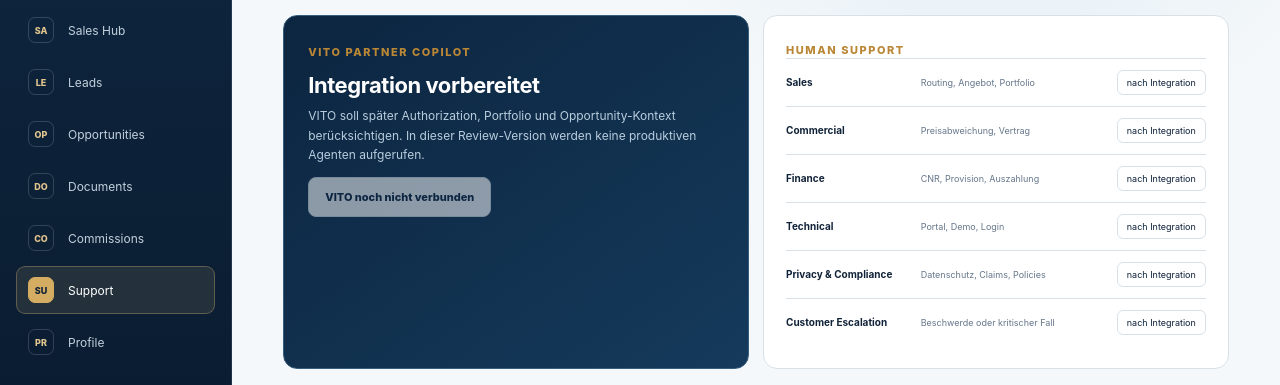
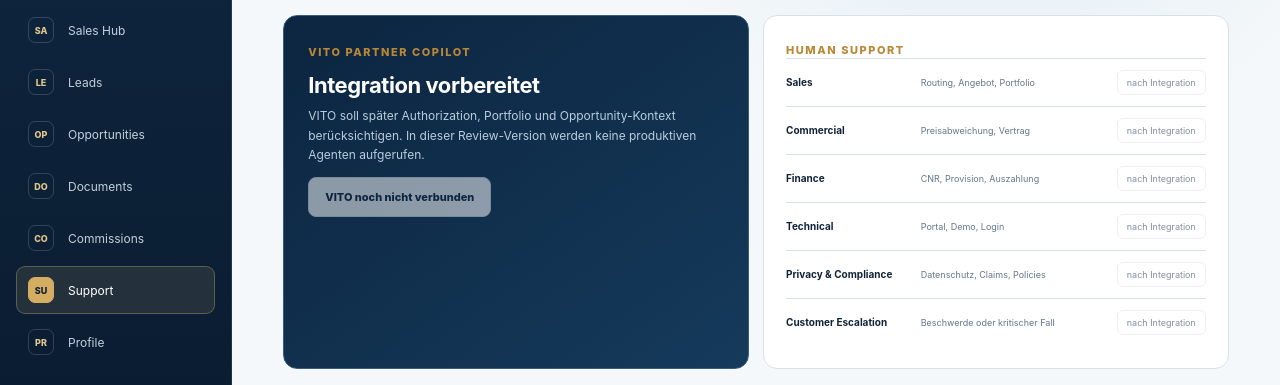
Before and after one commit to lavolpeofficial/vito-platform, a Next.js app in the folder apps/partner-portal/: page /support in a window 1280 px wide. Shown: the part 278-663 px from the top of the page. Built offline with nearby package versions, Linux system fonts and the light colour scheme.

Commit message:
style(partner-portal): add recruiter review layout

```diff
--- a/apps/partner-portal/app/globals.css
+++ b/apps/partner-portal/app/globals.css
@@ -443,3 +443,6 @@
 .opportunity-actions .success-box { flex-basis: 100%; margin-top: 4px; }
 .policy-table .data-row { grid-template-columns: 1.5fr .5fr .8fr .8fr .8fr; }
 .policy-note { margin-top: 14px; border: 1px solid #dfcaa7; border-left-width: 3px; border-radius: 8px; background: #fff9ef; padding: 13px 15px; }
+
+.referral-table .data-row { grid-template-columns: 1fr .8fr 1.4fr .8fr; }
+.support-row button:disabled { cursor: not-allowed; opacity: .5; }
```
